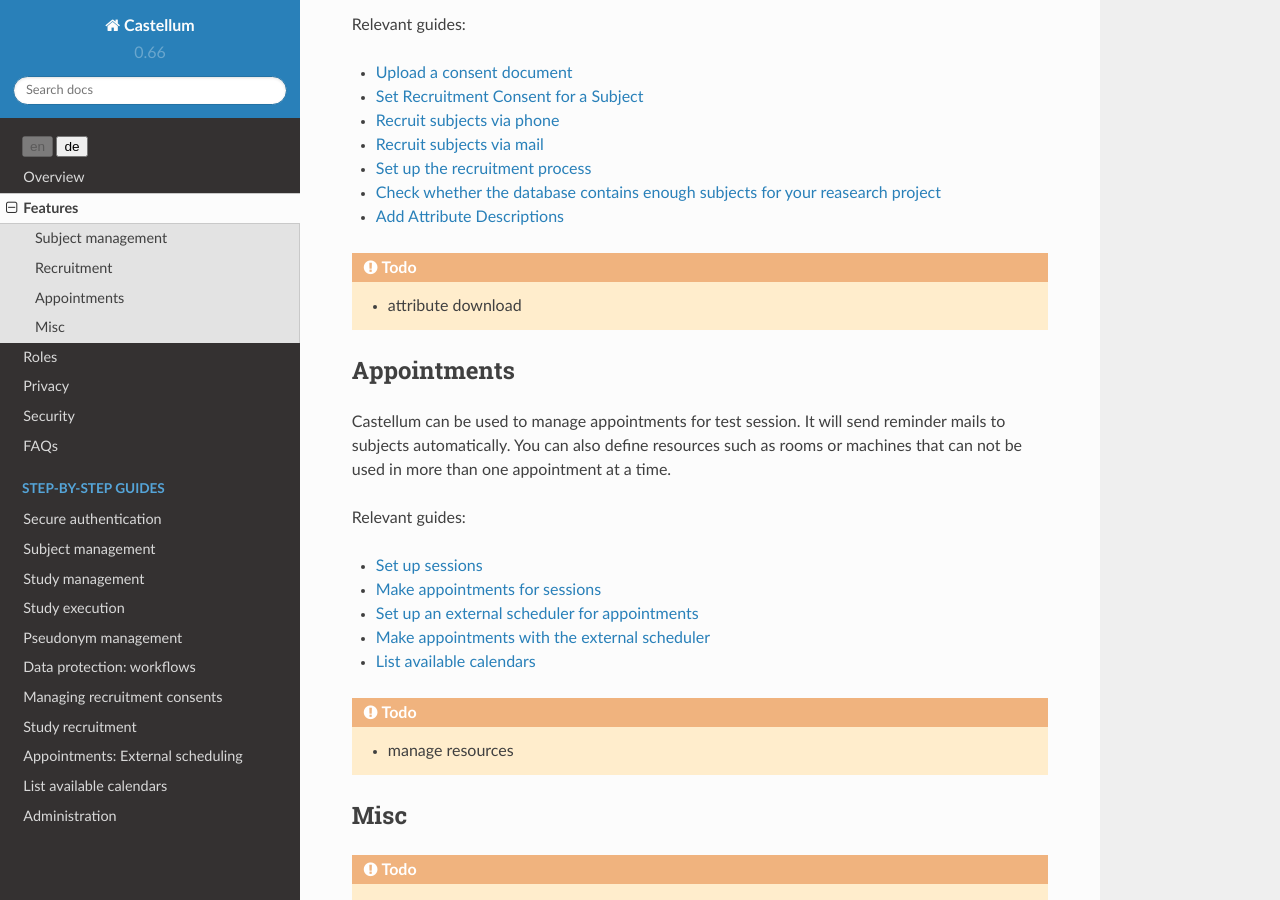
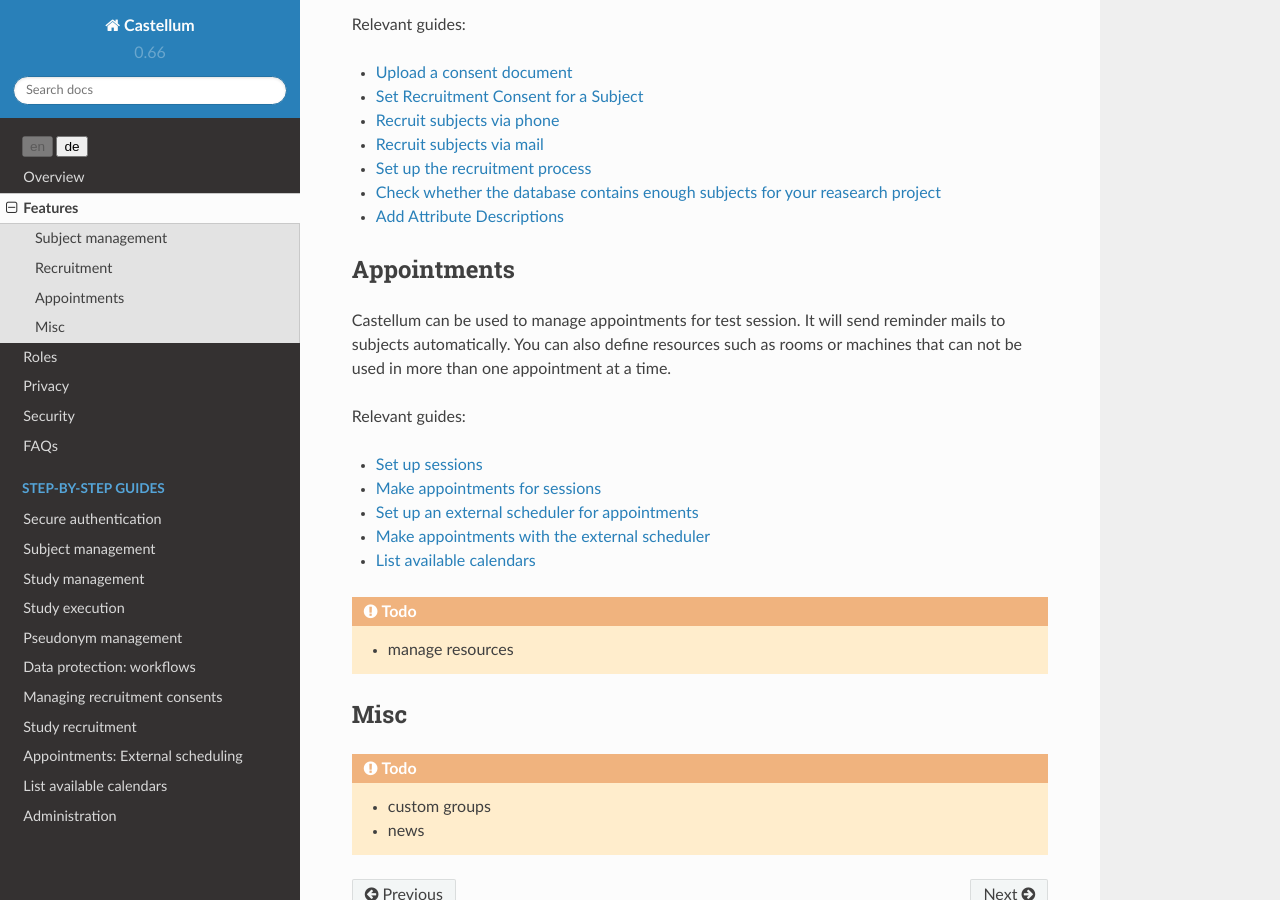
Before and after one commit to DouglasNeuroInformatics/castellum, a Sphinx documentation site: the page built from source/features.rst, in a window 1280 px wide and 900 px high, scrolled down 936 px. Built offline with Sphinx 7.4.7 and the Read the Docs theme 2.0.0, drawn with Linux system fonts in a browser that asks for light colours.

Commit message:
rm invalid TODO

```diff
--- a/source/features.rst
+++ b/source/features.rst
@@ -47,10 +47,6 @@ Relevant guides:
 -   :ref:`study-filter-trial`
 -   :ref:`admin-attributes`
 
-.. TODO::
-
-    -   attribute download
-
 Appointments
 ------------
 
```
